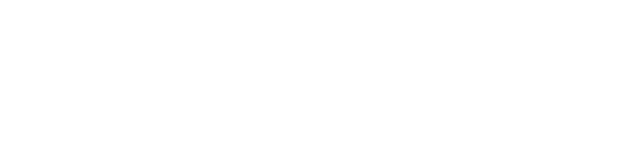
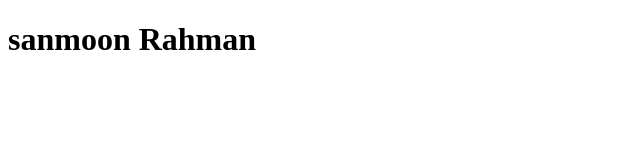
Before and after one commit to SabbbirxHossain/Alpha-Clash-Pro-1, a plain HTML site: page index.html in a window 1280 px wide. Shown: the whole page, without its empty margins (0-640 px from the left). Drawn offline with Linux system fonts and the light colour scheme.

Commit message:
Nothing just cheak that git is working properly

```diff
--- a/index.html
+++ b/index.html
@@ -6,6 +6,6 @@
   <title>Alpha Clash pro 1</title>
 </head>
 <body>
-
+  <h1>sanmoon Rahman</h1>
 </body>
 </html>
```
